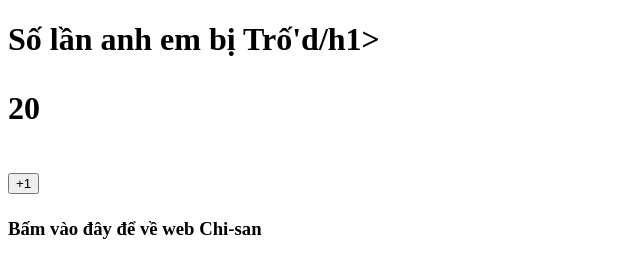
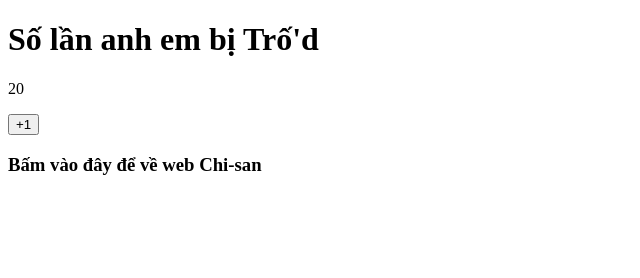
Before and after one commit to RizeElxtric/Tro_Counter, a website: page public/index.html in a window 1280 px wide. Shown: the whole page, without its empty margins (0-640 px from the left). Drawn offline with Linux system fonts and the light colour scheme; no server answers.

Commit message:
Add index.html

```diff
--- a/public/index.html
+++ b/public/index.html
@@ -8,7 +8,7 @@
 </head>
 <body>
     <div class="container">
-        <h1>Số lần anh em bị Trố'd/h1>
+        <h1>Số lần anh em bị Trố'd</h1>
         <p id="counter">20</p>
         <button id="counterButton" onclick="incrementCounter()">+1</button>
         <h3 href="https://chi-san-counter.onrender.com/">Bấm vào đây để về web Chi-san</h3>
```
